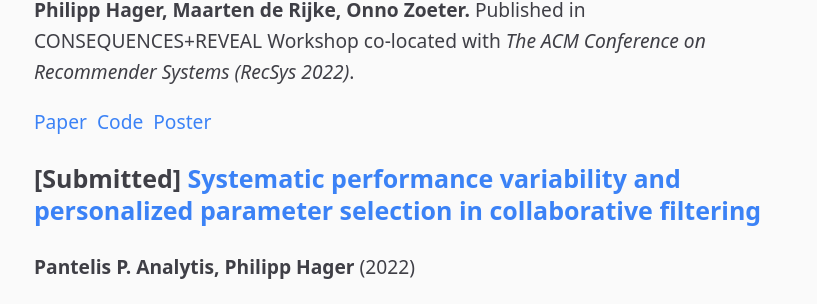
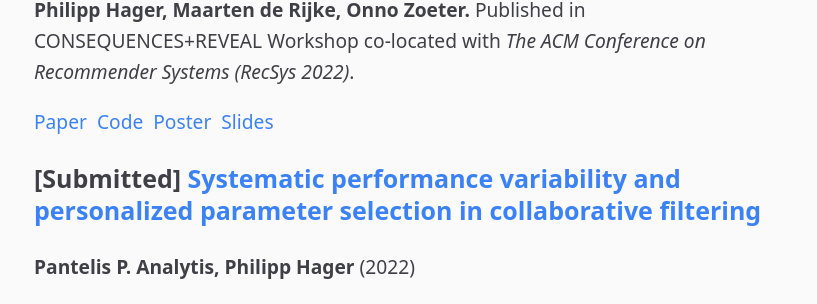
Before and after one commit to philipphager/philipphager.github.io, a Jekyll site: the page built from publications.md, in a window 1280 px wide. Shown: the part 321-625 px from the top of the page, without its empty margins (230-1047 px from the left). Built offline with Jekyll 4.4.1, drawn with Linux system fonts in a browser that asks for light colours.

Commit message:
Add slides recsys

```diff
--- a/publications.md
+++ b/publications.md
@@ -11,6 +11,7 @@
 [Paper](/assets/papers/2022-cm-vs-ips.pdf)
 &nbsp;[Code](https://github.com/philipphager/ultr-cm-vs-ips)
 &nbsp;[Poster](/assets/posters/2022-cm-vs-ips.pdf)
+&nbsp;[Slides](/assets/slides/2022-cm-vs-ips.pdf)
 
 ### [Submitted] [Systematic performance variability and personalized parameter selection in collaborative filtering]()
 **Pantelis P. Analytis, Philipp Hager**
```
Also changed, not shown: 1 other file.
